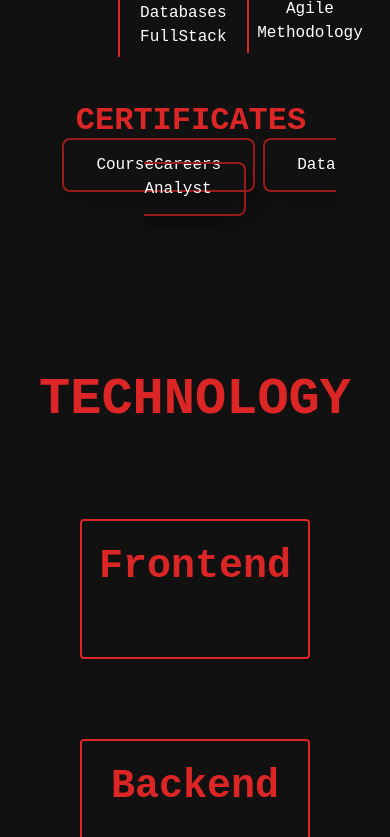
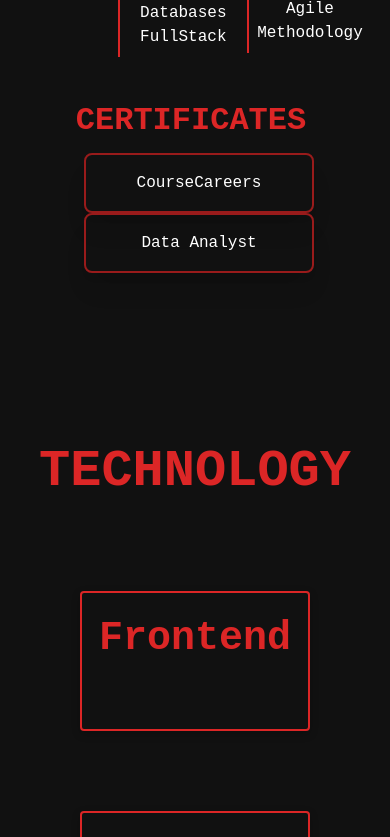
Before and after one commit to tranielmp8/react-port-example, a React (Vite) app: page / in a window 390 px wide. Shown: the part 2360-3197 px from the top of the page. Built offline with nearby package versions, Linux system fonts and the light colour scheme.

Commit message:
mobile issues

```diff
--- a/src/components/about.jsx
+++ b/src/components/about.jsx
@@ -44,8 +44,10 @@ export default function About() {
 
             <div className='lg:flex space-x-2 '>
               <h2 className='text-[32px] font-semibold text-red-600 py-2 mr-2 uppercase'>Certificates</h2>
-              <a href='https://drive.google.com/file/d/1eVUxPZHgmBgdxhDUorST_Ao9B2tdb6Y0/view?usp=sharing' target='_blank' className='neno-button shadow-xl hover:shadow-red-800/50 text-white border-2 hover:bg-red-800 border-red-800 rounded-lg py-4 px-8  relative overflow-hidden ' >CourseCareers</a>
-              <a href='https://drive.google.com/file/d/1lsFlpHnUDHjXUxOxTHBg_ph7gpPi2E0_/view?usp=sharing' target='_blank' className='neno-button shadow-xl hover:shadow-red-800/50 text-white border-2 hover:bg-red-800 border-red-800 rounded-lg py-4 px-8  relative overflow-hidden ' >Data Analyst</a>
+              <div className='cert-btn flex'>
+                <a href='https://drive.google.com/file/d/1eVUxPZHgmBgdxhDUorST_Ao9B2tdb6Y0/view?usp=sharing' target='_blank' className='neno-button shadow-xl hover:shadow-red-800/50 text-white border-2 hover:bg-red-800 border-red-800 rounded-lg py-4 px-8  relative overflow-hidden ' >CourseCareers</a>
+                <a href='https://drive.google.com/file/d/1lsFlpHnUDHjXUxOxTHBg_ph7gpPi2E0_/view?usp=sharing' target='_blank' className='neno-button shadow-xl hover:shadow-red-800/50 text-white border-2 hover:bg-red-800 border-red-800 rounded-lg py-4 px-8  relative overflow-hidden ' >Data Analyst</a>
+              </div>
 
             </div>
           </div>
--- a/src/components/projects.jsx
+++ b/src/components/projects.jsx
@@ -15,7 +15,7 @@ export default function Projects() {
   }, [])
 
   return (
-    <div id='Projects' className='p-16 flex flex-col min-h-screen items-center justify-center '>
+    <div id='Projects' className='projects p-16 flex flex-col min-h-screen items-center justify-center '>
       <h1 data-aos='fade-right' className='text-[52px] font-semibold mb-20 leading-normal uppercase text-red-600'>Projects</h1>
       <div data-aos='fade-up' className='cards grid lg:grid-cols-3 md:grid-cols-2 grid-cols-1 justify-around gap-7'>
         <div className='w-72 rounded-xl card text-white p-2 border-2 border-red-600 project-container'>
--- a/src/index.css
+++ b/src/index.css
@@ -51,6 +51,8 @@ body {
   box-shadow: 0 0 25px rgb(241, 43, 43);
 }
 
+
+
 .tech-glow {
   box-shadow: 0 0 15px rgb(241, 43, 43);
 }
@@ -89,3 +91,17 @@ textarea::placeholder {
 .project-container:hover {
   box-shadow: 0 0 15px rgb(241, 43, 43);
 }
+
+@media screen and (max-width: 700px) {
+  .cert-btn {
+    flex-direction: column;
+  }
+
+  .projects {
+    padding: 10px;
+  }
+
+  .pill {
+    padding: 7px;
+  }
+}
```
